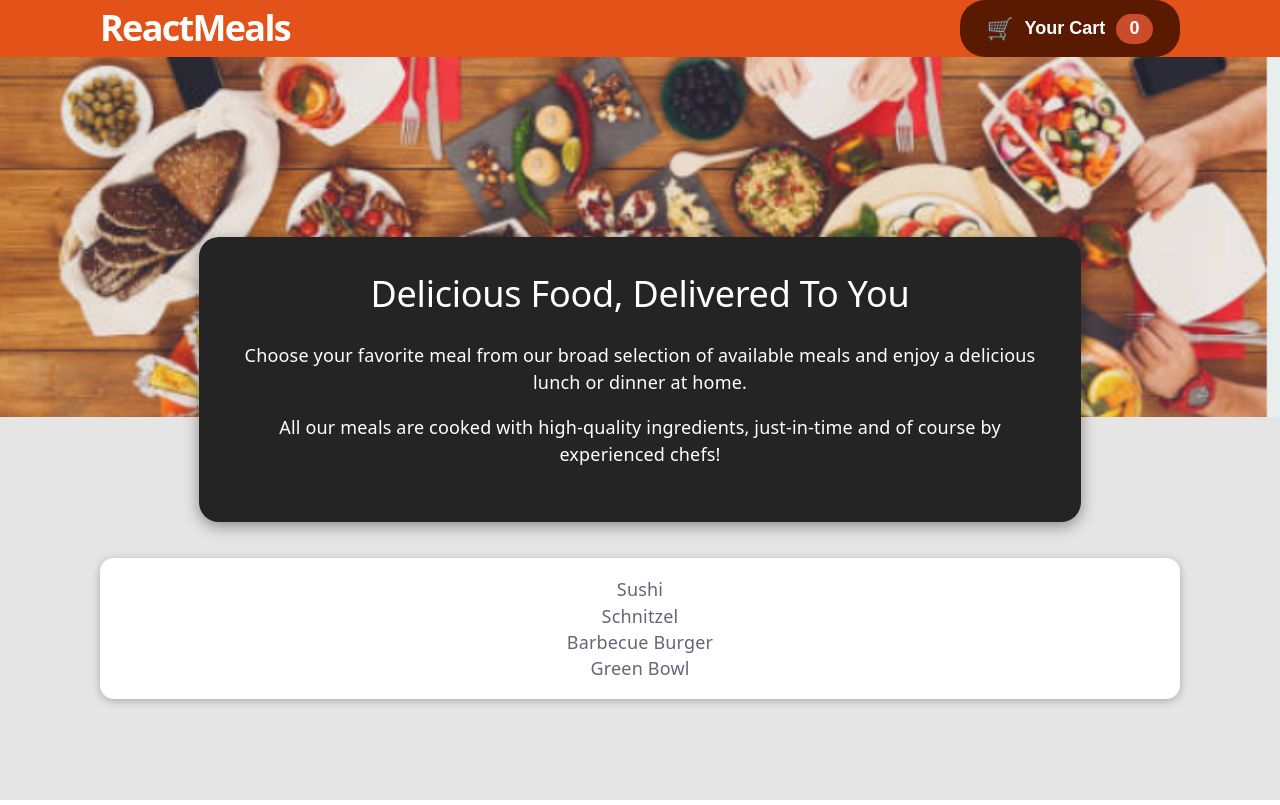
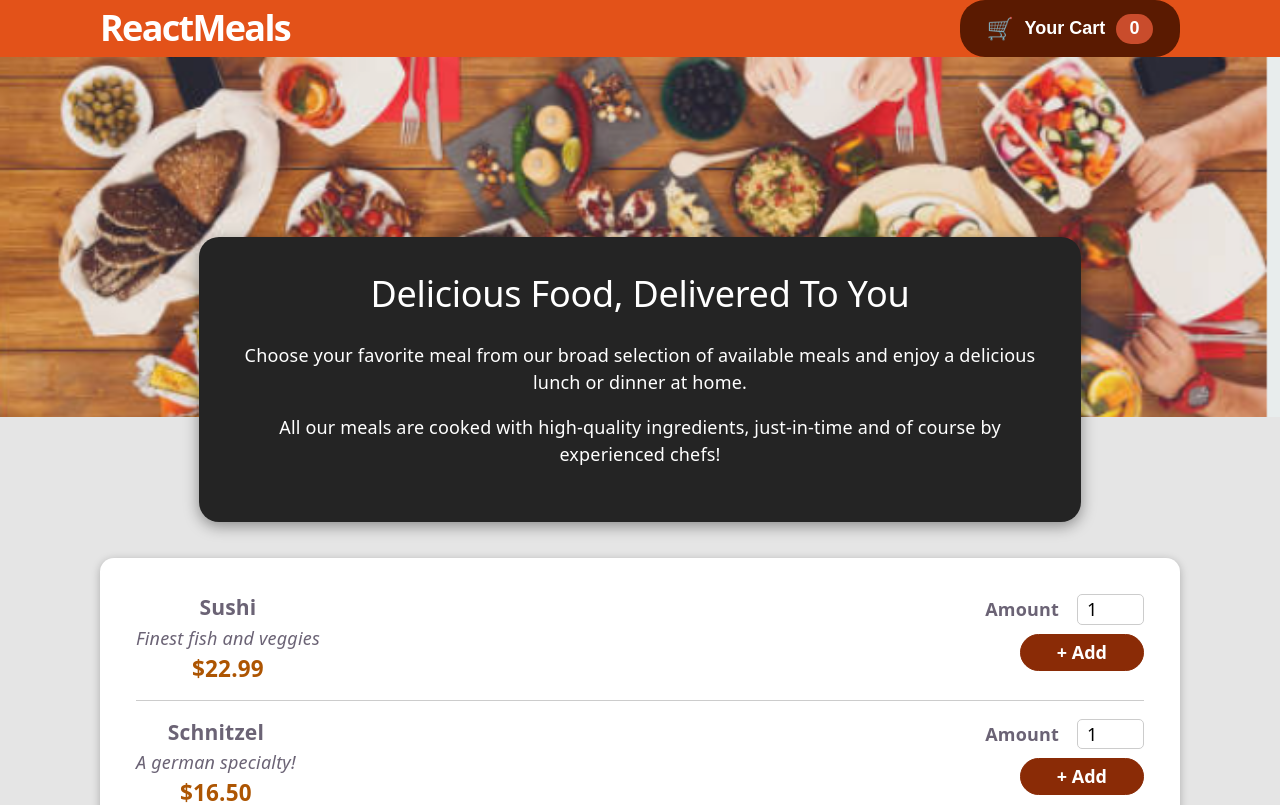
Before and after one commit to nidhiwhocodes/Restaurant-Website, a React (Vite) app: page / in a window 1280 px wide. Shown: the top 805 px of the page. Built offline with nearby package versions, Linux system fonts and the light colour scheme.

Commit message:
feat: add MealItem and MealItemForm components with styles, update AvailableMeals to use MealItem

```diff
--- a/src/components/Meals/AvailableMeals.jsx
+++ b/src/components/Meals/AvailableMeals.jsx
@@ -1,5 +1,6 @@
 import  './AvailableMeals.css';
 import Card from '../UI/Card';
+import MealItem from './MealItem/MealItem';
 
 const DUMMY_MEALS = [
   {
@@ -29,7 +30,7 @@
 ];
 
 const AvailableMeals = () => {
-  const mealsList = DUMMY_MEALS.map((meal) => <li>{meal.name}</li>);
+  const mealsList = DUMMY_MEALS.map((meal) => <MealItem key={meal.id} name={meal.name} description={meal.description} price={meal.price} />);
 
   return (
     <section className= "meals">
--- /dev/null
+++ b/src/components/Meals/MealItem/MealItem.css
@@ -0,0 +1,22 @@
+.meal {
+  display: flex;
+  justify-content: space-between;
+  margin: 1rem;
+  padding-bottom: 1rem;
+  border-bottom: 1px solid #ccc;
+}
+
+.meal h3 {
+  margin: 0 0 0.25rem 0;
+}
+
+.description {
+  font-style: italic;
+}
+
+.price {
+  margin-top: 0.25rem;
+  font-weight: bold;
+  color: #ad5502;
+  font-size: 1.25rem;
+}
--- /dev/null
+++ b/src/components/Meals/MealItem/MealItem.jsx
@@ -0,0 +1,21 @@
+import  './MealItem.css';
+import MealItemForm from './MealItemForm';
+
+const MealItem = (props) => {
+  const price = `$${props.price.toFixed(2)}`;
+
+  return (
+    <li className="meal">
+      <div>
+        <h3>{props.name}</h3>
+        <div className="description">{props.description}</div>
+        <div className="price">{price}</div>
+      </div>
+      <div>
+        <MealItemForm/>
+      </div>
+    </li>
+  );
+};
+
+export default MealItem
--- /dev/null
+++ b/src/components/Meals/MealItem/MealItemForm.css
@@ -0,0 +1,20 @@
+.form {
+  text-align: right;
+}
+
+.form button {
+  font: inherit;
+  cursor: pointer;
+  background-color: #8a2b06;
+  border: 1px solid #8a2b06;
+  color: white;
+  padding: 0.25rem 2rem;
+  border-radius: 20px;
+  font-weight: bold;
+}
+
+.form button:hover,
+.form button:active {
+  background-color: #641e03;
+  border-color: #641e03;
+}
--- /dev/null
+++ b/src/components/Meals/MealItem/MealItemForm.jsx
@@ -0,0 +1,23 @@
+import Input from '../../UI/Input';
+import  './MealItemForm.css';
+
+const MealItemForm = (props) => {
+  return (
+    <form className="form">
+      <Input
+        label='Amount'
+        input={{
+          id: 'amount_' + props.id,
+          type: 'number',
+          min: '1',
+          max: '5',
+          step: '1',
+          defaultValue: '1',
+        }}
+      />
+      <button>+ Add</button>
+    </form>
+  );
+};
+
+export default MealItemForm;
--- /dev/null
+++ b/src/components/UI/Input.css
@@ -0,0 +1,18 @@
+.input {
+  display: flex;
+  align-items: center;
+  margin-bottom: 0.5rem;
+}
+
+.input label {
+  font-weight: bold;
+  margin-right: 1rem;
+}
+
+.input input {
+  width: 3rem;
+  border-radius: 5px;
+  border: 1px solid #ccc;
+  font: inherit;
+  padding-left: 0.5rem;
+}
--- /dev/null
+++ b/src/components/UI/Input.jsx
@@ -0,0 +1,12 @@
+import  './Input.css';
+
+const Input = (props) => {
+  return (
+    <div className="input">
+      <label htmlFor={props.input.id}>{props.label}</label>
+      <input {...props.input} />
+    </div>
+  );
+};
+
+export default Input;
```
Also changed, not shown: src/components/Layout/HeaderCartButton.css (added, +59 -0 lines), src/components/Layout/HeaderCartButton.jsx (added, +16 -0 lines).
